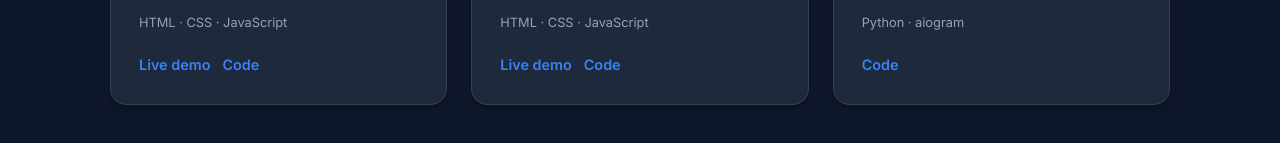
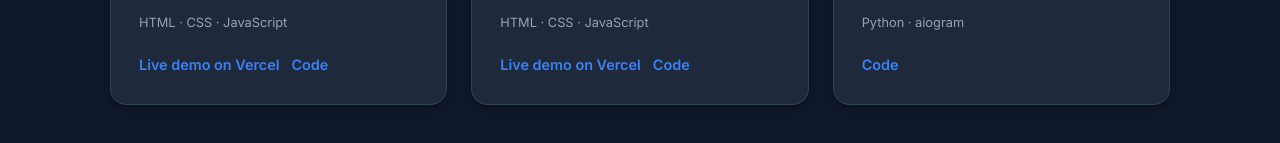
Before and after one commit to gurmetovdavid-source/portfolio, a plain HTML site: page index.html in a window 1280 px wide. Shown: the part 1005-1148 px from the top of the page. Drawn offline with Linux system fonts and the light colour scheme.

Commit message:
Show full Vercel URLs for landing page live demos

```diff
--- a/index.html
+++ b/index.html
@@ -285,7 +285,7 @@
         <p>High-converting landing page for a dental clinic with appointment form and mobile menu.</p>
         <div class="stack">HTML · CSS · JavaScript</div>
         <div class="links">
-          <a href="./dental-clinic-site/index.html">Live demo</a>
+          <a href="https://portfolio-r0v31xqgr-gurmetovdavid-9495s-projects.vercel.app/dental-clinic-site/">Live demo on Vercel</a>
           <a href="https://github.com/gurmetovdavid-source/portfolio/tree/main/dental-clinic-site">Code</a>
         </div>
       </article>
@@ -295,7 +295,7 @@
         <p>Landing page for a $697 digital service with pricing, checkout form, and FAQ accordion.</p>
         <div class="stack">HTML · CSS · JavaScript</div>
         <div class="links">
-          <a href="./digital-service-landing/index.html">Live demo</a>
+          <a href="https://portfolio-r0v31xqgr-gurmetovdavid-9495s-projects.vercel.app/digital-service-landing/">Live demo on Vercel</a>
           <a href="https://github.com/gurmetovdavid-source/portfolio/tree/main/digital-service-landing">Code</a>
         </div>
       </article>
```
